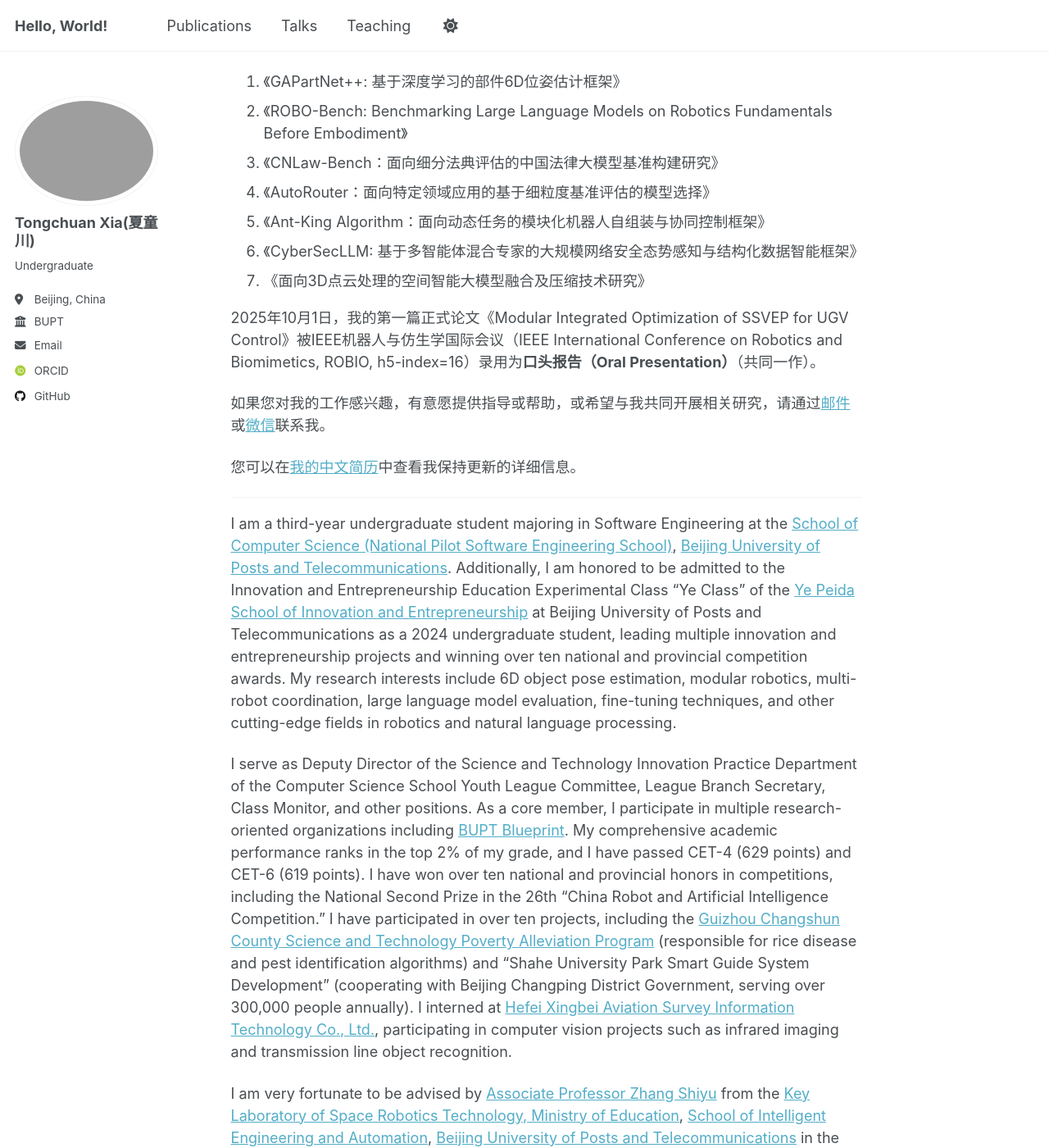
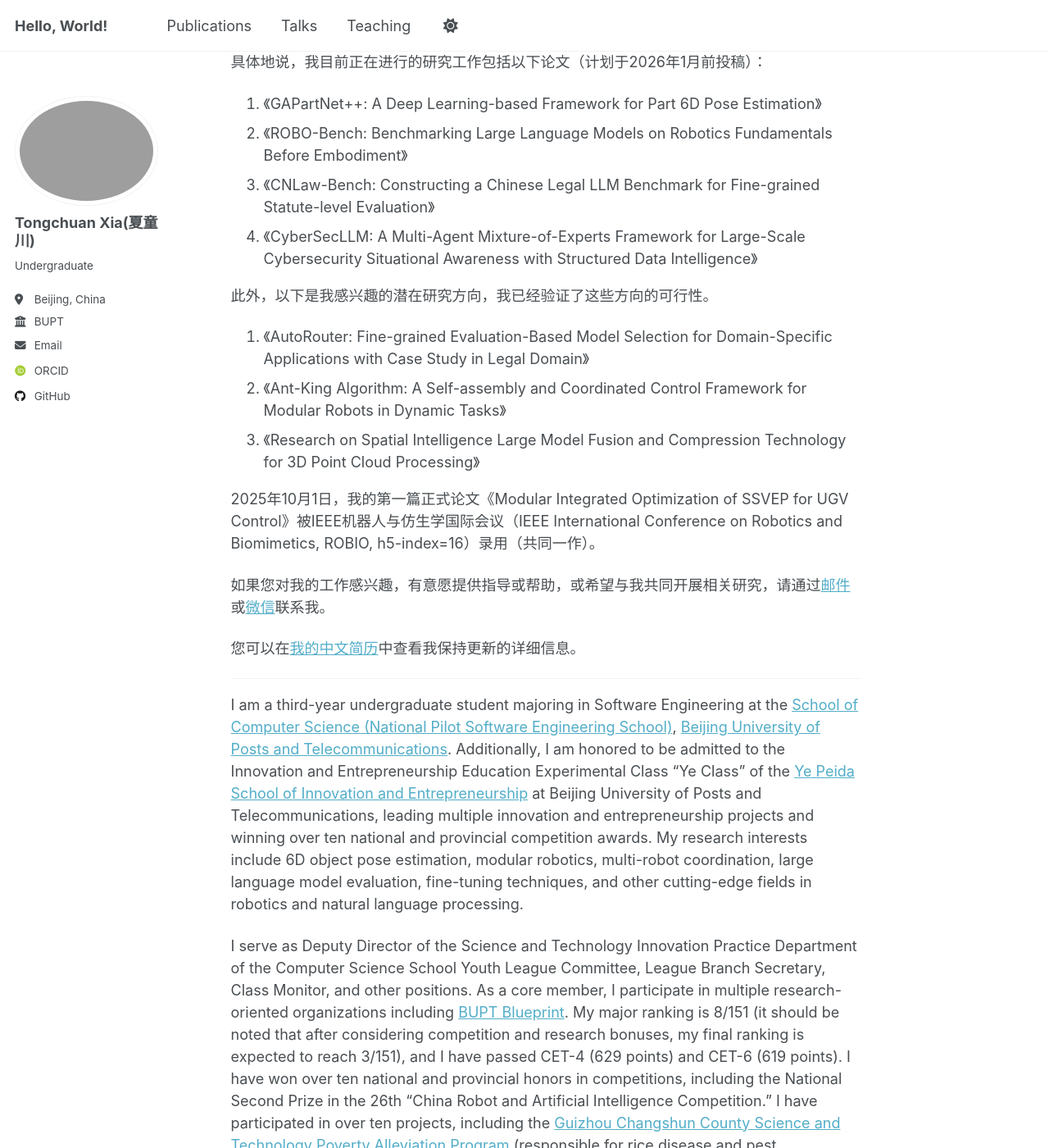
Before and after one commit to Heartune/Heartune.github.io, a Jekyll site: the page built from _pages/about.md, in a window 1280 px wide and 1400 px high, scrolled down 527 px. Shown: the whole window at 82% size. Built offline with Jekyll 4.4.1, drawn with Linux system fonts in a browser that asks for light colours; some web fonts are replaced; a script that is not in the unit is left out; some of the changed text lies outside the part shown.

Commit message:
Update personal information and research status
- Remove "2024 undergraduate student" reference in Ye Class admission
- Update academic ranking from top 2% to specific ranking 8/151 (expected 3/151 with bonuses)
- Reorganize research papers into active projects (Jan 2026 submission) and potential directions
- Update all paper titles to English in Chinese section for consistency
- Remove "Oral Presentation" designation from ROBIO paper

🤖 Generated with [Claude Code](https://claude.com/claude-code)

Co-Authored-By: Claude <noreply@anthropic.com>

```diff
--- a/_pages/about.md
+++ b/_pages/about.md
@@ -7,23 +7,26 @@ redirect_from:
   - /about.html
 ---
 
-我是[北京邮电大学](https://www.bupt.edu.cn/)[计算机学院（国家示范性软件学院）](https://scs.bupt.edu.cn/index.htm)软件工程专业三年级本科生。此外，我还有幸被北京邮电大学[叶培大创新创业学院](https://yepeida.bupt.edu.cn/)创新创业教育实验班“叶班”录取为2024级本科生，主导多项创新创业项目。我的研究兴趣包括物体6D位姿估计、模块化机器人、多机器人协同、大语言模型评估、微调技术等机器人学与自然语言处理的前沿领域。
+我是[北京邮电大学](https://www.bupt.edu.cn/)[计算机学院（国家示范性软件学院）](https://scs.bupt.edu.cn/index.htm)软件工程专业三年级本科生。此外，我还有幸被北京邮电大学[叶培大创新创业学院](https://yepeida.bupt.edu.cn/)创新创业教育实验班"叶班"录取，主导多项创新创业项目。我的研究兴趣包括物体6D位姿估计、模块化机器人、多机器人协同、大语言模型评估、微调技术等机器人学与自然语言处理的前沿领域。
 
-我在校担任计算机学院团委科创实践部副部长、团支书、班长等多项职务，作为中心组成员参与[北邮蓝图](https://peking.bjd.com.cn/content/s6109f126e4b0f21db068a1c7.html)等多个研究型社团组织；综合成绩排名居年级前2%，通过大学英语四级（629分）、六级（619分）；竞赛获第26届“中国机器人及人工智能大赛”国家级二等奖等十余项国家级、省级荣誉；参与[贵州长顺县科技扶贫计划](https://mp.weixin.qq.com/s/6OjkT8vqIqM76sAiqX3pJg)（负责水稻病虫害识别算法）、“沙河高教园智慧导览系统研发”（与北京市昌平区政府合作，服务超30万人次/年）等十余项项目，在[合肥星北航测信息科技有限公司](http://www.navmonitor.com/)实习，参与红外成像、输电线路物体识别等计算机视觉类项目。
+我在校担任计算机学院团委科创实践部副部长、团支书、班长等多项职务，作为中心组成员参与[北邮蓝图](https://peking.bjd.com.cn/content/s6109f126e4b0f21db068a1c7.html)等多个研究型社团组织；专业排名8/151（需要补充的是，在考虑竞赛及科研加分后，我的最终成绩预计将达到3/151），通过大学英语四级（629分）、六级（619分）；竞赛获第26届"中国机器人及人工智能大赛"国家级二等奖等十余项国家级、省级荣誉；参与[贵州长顺县科技扶贫计划](https://mp.weixin.qq.com/s/6OjkT8vqIqM76sAiqX3pJg)（负责水稻病虫害识别算法）、"沙河高教园智慧导览系统研发"（与北京市昌平区政府合作，服务超30万人次/年）等十余项项目，在[合肥星北航测信息科技有限公司](http://www.navmonitor.com/)实习，参与红外成像、输电线路物体识别等计算机视觉类项目。
 
 我很幸运地得到了北京邮电大学[智能工程与自动化学院](https://iea.bupt.edu.cn/)[空间机器人教育部重点实验室](https://baike.baidu.com/item/%E7%A9%BA%E9%97%B4%E6%9C%BA%E5%99%A8%E4%BA%BA%E6%8A%80%E6%9C%AF%E6%95%99%E8%82%B2%E9%83%A8%E5%B7%A5%E7%A8%8B%E7%A0%94%E7%A9%B6%E4%B8%AD%E5%BF%83%EF%BC%88%E5%8C%97%E4%BA%AC%E9%82%AE%E7%94%B5%E5%A4%A7%E5%AD%A6%EF%BC%89/20793572)的[张时毓副教授](https://teacher.bupt.edu.cn/zhangshiyu/zh_CN/index.htm)在模块化机器人领域的指导，以及合肥工业大学[计算机与信息学院](https://ci.hfut.edu.cn/)的[刘浏副教授](https://hfut-liuliu.com/)在物体6D位姿估计领域的指导。
 
-具体地说，我目前正在研究的工作有：
+具体地说，我目前正在进行的研究工作包括以下论文（计划于2026年1月前投稿）：
 
-1. 《GAPartNet++: 基于深度学习的部件6D位姿估计框架》
+1. 《GAPartNet++: A Deep Learning-based Framework for Part 6D Pose Estimation》
 2. 《ROBO-Bench: Benchmarking Large Language Models on Robotics Fundamentals Before Embodiment》
-3. 《CNLaw-Bench：面向细分法典评估的中国法律大模型基准构建研究》
-4. 《AutoRouter：面向特定领域应用的基于细粒度基准评估的模型选择》
-5. 《Ant-King Algorithm：面向动态任务的模块化机器人自组装与协同控制框架》
-6. 《CyberSecLLM: 基于多智能体混合专家的大规模网络安全态势感知与结构化数据智能框架》
-7. 《面向3D点云处理的空间智能大模型融合及压缩技术研究》
+3. 《CNLaw-Bench: Constructing a Chinese Legal LLM Benchmark for Fine-grained Statute-level Evaluation》
+4. 《CyberSecLLM: A Multi-Agent Mixture-of-Experts Framework for Large-Scale Cybersecurity Situational Awareness with Structured Data Intelligence》
 
-2025年10月1日，我的第一篇正式论文《Modular Integrated Optimization of SSVEP for UGV Control》被IEEE机器人与仿生学国际会议（IEEE International Conference on Robotics and Biomimetics, ROBIO, h5-index=16）录用为**口头报告（Oral Presentation）**（共同一作）。
+此外，以下是我感兴趣的潜在研究方向，我已经验证了这些方向的可行性。
+
+5. 《AutoRouter: Fine-grained Evaluation-Based Model Selection for Domain-Specific Applications with Case Study in Legal Domain》
+6. 《Ant-King Algorithm: A Self-assembly and Coordinated Control Framework for Modular Robots in Dynamic Tasks》
+7. 《Research on Spatial Intelligence Large Model Fusion and Compression Technology for 3D Point Cloud Processing》
+
+2025年10月1日，我的第一篇正式论文《Modular Integrated Optimization of SSVEP for UGV Control》被IEEE机器人与仿生学国际会议（IEEE International Conference on Robotics and Biomimetics, ROBIO, h5-index=16）录用（共同一作）。
 
 如果您对我的工作感兴趣，有意愿提供指导或帮助，或希望与我共同开展相关研究，请通过[邮件](mailto:xtc_heartune@bupt.edu.cn)或[微信](../images/WeChat.jpg)联系我。
 
@@ -31,23 +34,26 @@ redirect_from:
 
 ---
 
-I am a third-year undergraduate student majoring in Software Engineering at the [School of Computer Science (National Pilot Software Engineering School)](https://scs.bupt.edu.cn/index.htm), [Beijing University of Posts and Telecommunications](https://www.bupt.edu.cn/). Additionally, I am honored to be admitted to the Innovation and Entrepreneurship Education Experimental Class "Ye Class" of the [Ye Peida School of Innovation and Entrepreneurship](https://yepeida.bupt.edu.cn/) at Beijing University of Posts and Telecommunications as a 2024 undergraduate student, leading multiple innovation and entrepreneurship projects and winning over ten national and provincial competition awards. My research interests include 6D object pose estimation, modular robotics, multi-robot coordination, large language model evaluation, fine-tuning techniques, and other cutting-edge fields in robotics and natural language processing.
+I am a third-year undergraduate student majoring in Software Engineering at the [School of Computer Science (National Pilot Software Engineering School)](https://scs.bupt.edu.cn/index.htm), [Beijing University of Posts and Telecommunications](https://www.bupt.edu.cn/). Additionally, I am honored to be admitted to the Innovation and Entrepreneurship Education Experimental Class "Ye Class" of the [Ye Peida School of Innovation and Entrepreneurship](https://yepeida.bupt.edu.cn/) at Beijing University of Posts and Telecommunications, leading multiple innovation and entrepreneurship projects and winning over ten national and provincial competition awards. My research interests include 6D object pose estimation, modular robotics, multi-robot coordination, large language model evaluation, fine-tuning techniques, and other cutting-edge fields in robotics and natural language processing.
 
-I serve as Deputy Director of the Science and Technology Innovation Practice Department of the Computer Science School Youth League Committee, League Branch Secretary, Class Monitor, and other positions. As a core member, I participate in multiple research-oriented organizations including [BUPT Blueprint](https://peking.bjd.com.cn/content/s6109f126e4b0f21db068a1c7.html). My comprehensive academic performance ranks in the top 2% of my grade, and I have passed CET-4 (629 points) and CET-6 (619 points). I have won over ten national and provincial honors in competitions, including the National Second Prize in the 26th "China Robot and Artificial Intelligence Competition." I have participated in over ten projects, including the [Guizhou Changshun County Science and Technology Poverty Alleviation Program](https://mp.weixin.qq.com/s/6OjkT8vqIqM76sAiqX3pJg) (responsible for rice disease and pest identification algorithms) and "Shahe University Park Smart Guide System Development" (cooperating with Beijing Changping District Government, serving over 300,000 people annually). I interned at [Hefei Xingbei Aviation Survey Information Technology Co., Ltd.](http://www.navmonitor.com/), participating in computer vision projects such as infrared imaging and transmission line object recognition.
+I serve as Deputy Director of the Science and Technology Innovation Practice Department of the Computer Science School Youth League Committee, League Branch Secretary, Class Monitor, and other positions. As a core member, I participate in multiple research-oriented organizations including [BUPT Blueprint](https://peking.bjd.com.cn/content/s6109f126e4b0f21db068a1c7.html). My major ranking is 8/151 (it should be noted that after considering competition and research bonuses, my final ranking is expected to reach 3/151), and I have passed CET-4 (629 points) and CET-6 (619 points). I have won over ten national and provincial honors in competitions, including the National Second Prize in the 26th "China Robot and Artificial Intelligence Competition." I have participated in over ten projects, including the [Guizhou Changshun County Science and Technology Poverty Alleviation Program](https://mp.weixin.qq.com/s/6OjkT8vqIqM76sAiqX3pJg) (responsible for rice disease and pest identification algorithms) and "Shahe University Park Smart Guide System Development" (cooperating with Beijing Changping District Government, serving over 300,000 people annually). I interned at [Hefei Xingbei Aviation Survey Information Technology Co., Ltd.](http://www.navmonitor.com/), participating in computer vision projects such as infrared imaging and transmission line object recognition.
 
 I am very fortunate to be advised by [Associate Professor Zhang Shiyu](https://teacher.bupt.edu.cn/zhangshiyu/zh_CN/index.htm) from the [Key Laboratory of Space Robotics Technology, Ministry of Education](https://baike.baidu.com/item/%E7%A9%BA%E9%97%B4%E6%9C%BA%E5%99%A8%E4%BA%BA%E6%8A%80%E6%9C%AF%E6%95%99%E8%82%B2%E9%83%A8%E5%B7%A5%E7%A8%8B%E7%A0%94%E7%A9%B6%E4%B8%AD%E5%BF%83%EF%BC%88%E5%8C%97%E4%BA%AC%E9%82%AE%E7%94%B5%E5%A4%A7%E5%AD%A6%EF%BC%89/20793572), [School of Intelligent Engineering and Automation](https://iea.bupt.edu.cn/), [Beijing University of Posts and Telecommunications](https://www.bupt.edu.cn/) in the field of modular robotics, and by [Associate Professor Liu Liu](https://hfut-liuliu.com/) from the [School of Computer and Information](https://ci.hfut.edu.cn/), [Hefei University of Technology](https://www.hfut.edu.cn/) in the field of 6D object pose estimation.
 
-Specifically, my current research work includes:
+Specifically, my current ongoing research work includes the following papers (planned for submission before January 2026):
 
 1. 《GAPartNet++: A Deep Learning-based Framework for Part 6D Pose Estimation》
 2. 《ROBO-Bench: Benchmarking Large Language Models on Robotics Fundamentals Before Embodiment》
 3. 《CNLaw-Bench: Constructing a Chinese Legal LLM Benchmark for Fine-grained Statute-level Evaluation》
-4. 《AutoRouter: Fine-grained Evaluation-Based Model Selection for Domain-Specific Applications with Case Study in Legal Domain》
-5. 《Ant-King Algorithm: A Self-assembly and Coordinated Control Framework for Modular Robots in Dynamic Tasks》
-6. 《CyberSecLLM: A Multi-Agent Mixture-of-Experts Framework for Large-Scale Cybersecurity Situational Awareness with Structured Data Intelligence》
+4. 《CyberSecLLM: A Multi-Agent Mixture-of-Experts Framework for Large-Scale Cybersecurity Situational Awareness with Structured Data Intelligence》
+
+Additionally, the following are potential research directions I am interested in, and I have verified the feasibility of these directions.
+
+5. 《AutoRouter: Fine-grained Evaluation-Based Model Selection for Domain-Specific Applications with Case Study in Legal Domain》
+6. 《Ant-King Algorithm: A Self-assembly and Coordinated Control Framework for Modular Robots in Dynamic Tasks》
 7. 《Research on Spatial Intelligence Large Model Fusion and Compression Technology for 3D Point Cloud Processing》
 
-On October 1, 2025, my first formal paper *Modular Integrated Optimization of SSVEP for UGV Control* was accepted by the IEEE International Conference on Robotics and Biomimetics (ROBIO, h5-index=16) as an **Oral Presentation** (co-first author).
+On October 1, 2025, my first formal paper *Modular Integrated Optimization of SSVEP for UGV Control* was accepted by the IEEE International Conference on Robotics and Biomimetics (ROBIO, h5-index=16) (co-first author).
 
 If you are interested in my work, willing to provide guidance or assistance, or would like to collaborate with me on related research, please contact me via [email](mailto:xtc_heartune@bupt.edu.cn) or [WeChat](../images/WeChat.jpg).
 
```
Also changed, not shown: _publications/2025-10-01-ssvep-ugv-control.md (+3 -3 lines).
